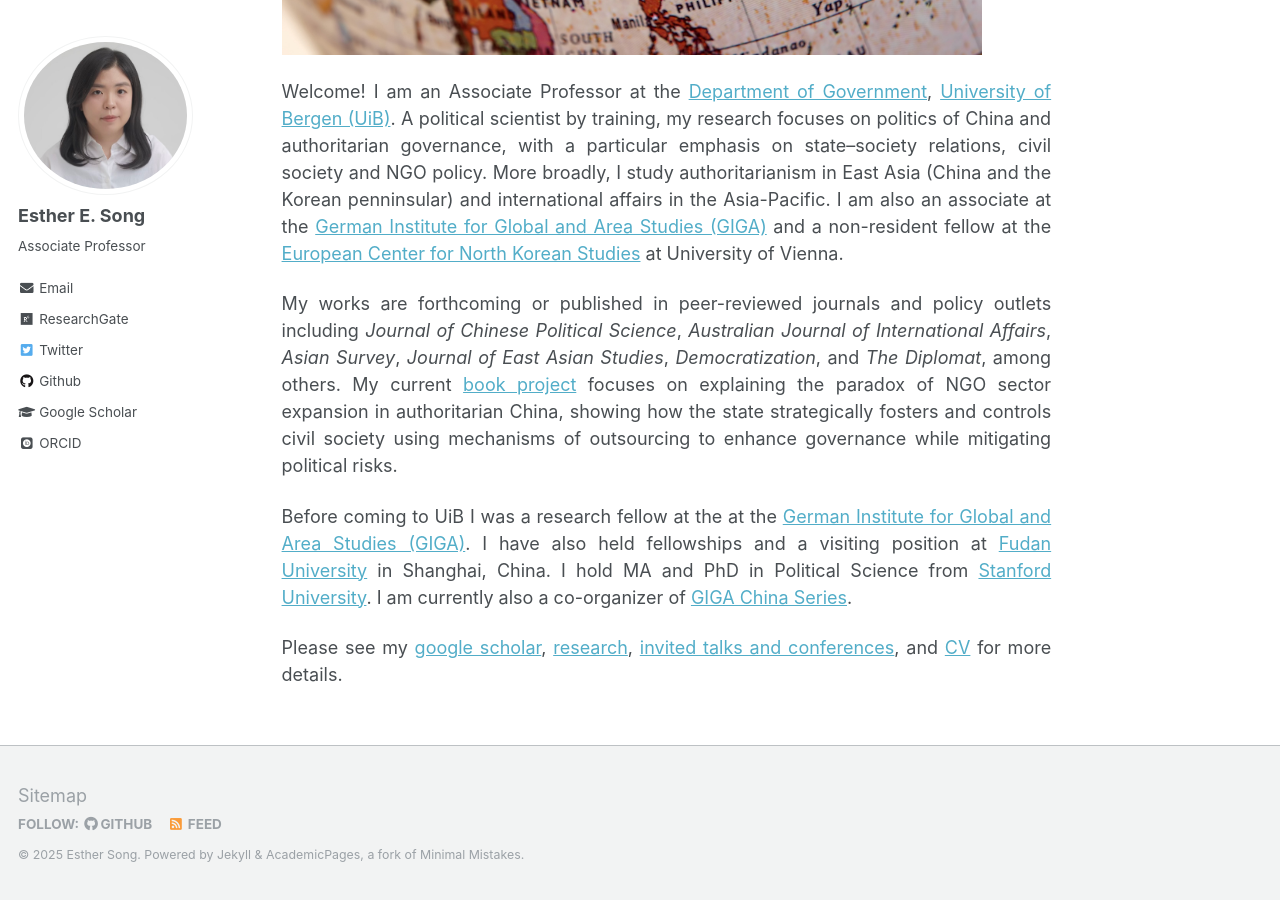
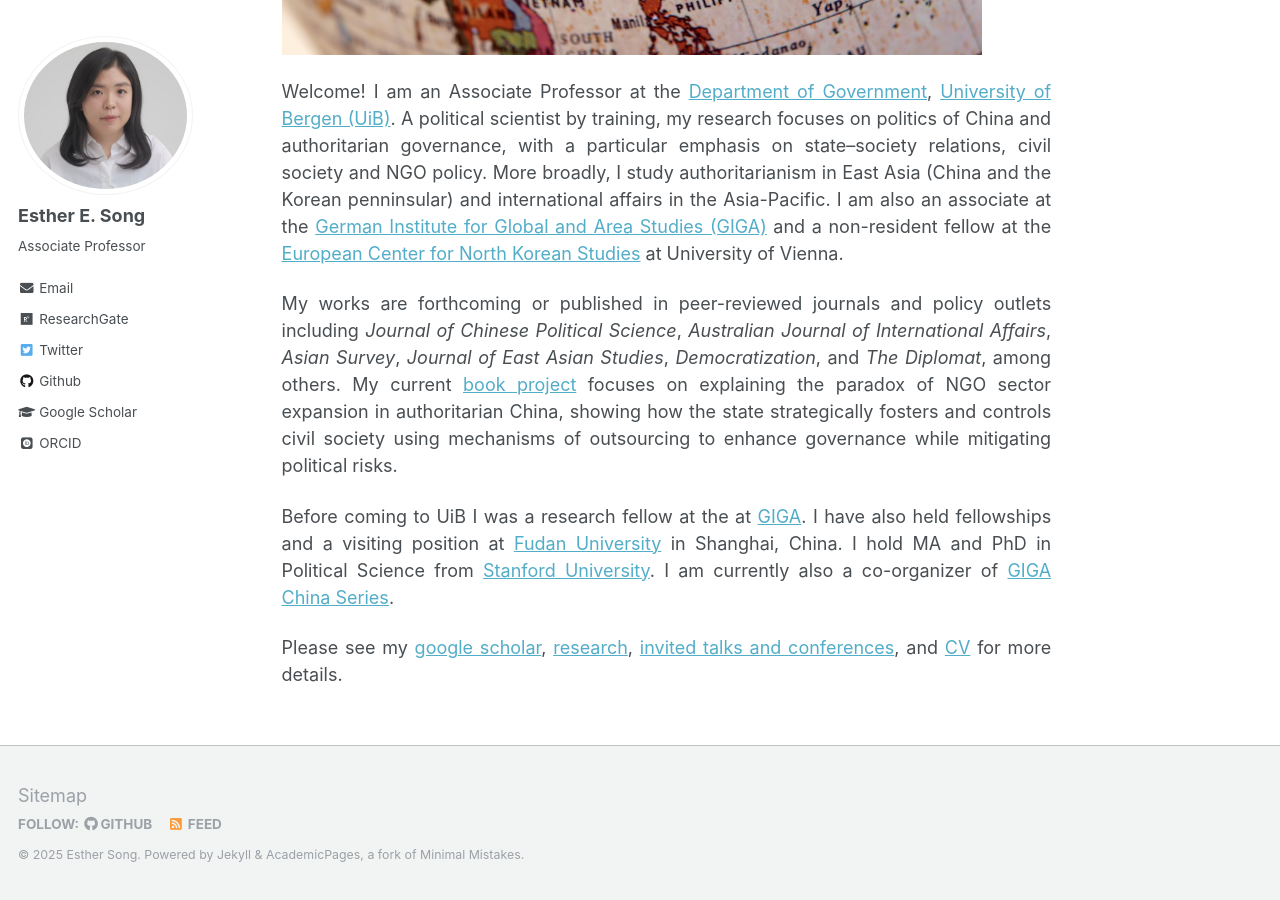
Before and after one commit to ehsong/ehsong.github.io, a Jekyll site: the page built from _pages/about.md, in a window 1280 px wide and 900 px high, scrolled down 529 px. Built offline with Jekyll 4.4.1, drawn with Linux system fonts in a browser that asks for light colours; some web fonts are replaced.

Commit message:
Update about.md

```diff
--- a/_pages/about.md
+++ b/_pages/about.md
@@ -13,6 +13,6 @@
 
 My works are forthcoming or published in peer-reviewed journals and policy outlets including *Journal of Chinese Political Science*, *Australian Journal of International Affairs*, *Asian Survey*, *Journal of East Asian Studies*, *Democratization*, and *The Diplomat*, among others. My current [book project](https://esthersong.org/book/) focuses on explaining the paradox of NGO sector expansion in authoritarian China, showing how the state strategically fosters and controls civil society using mechanisms of outsourcing to enhance governance while mitigating political risks.
 
-Before coming to UiB I was a research fellow at the at the [German Institute for Global and Area Studies (GIGA)](https://www.giga-hamburg.de/en/). I have also held fellowships and a visiting position at [Fudan University](https://www.fudan.edu.cn/en/) in Shanghai, China. I hold MA and PhD in Political Science from [Stanford University](https://stanford.edu). I am currently also a co-organizer of [GIGA China Series](https://www.giga-hamburg.de/en/events/conferences-and-workshops/giga-china-series).
+Before coming to UiB I was a research fellow at the at [GIGA](https://www.giga-hamburg.de/en/). I have also held fellowships and a visiting position at [Fudan University](https://www.fudan.edu.cn/en/) in Shanghai, China. I hold MA and PhD in Political Science from [Stanford University](https://stanford.edu). I am currently also a co-organizer of [GIGA China Series](https://www.giga-hamburg.de/en/events/conferences-and-workshops/giga-china-series).
 
 Please see my [google scholar](https://scholar.google.com/citations?user=0TXDcZUAAAAJ&hl=en), [research](https://ehsong.github.io/research/), [invited talks and conferences](https://ehsong.github.io/talks/), and [CV](https://ehsong.github.io/cv/) for more details.
```
